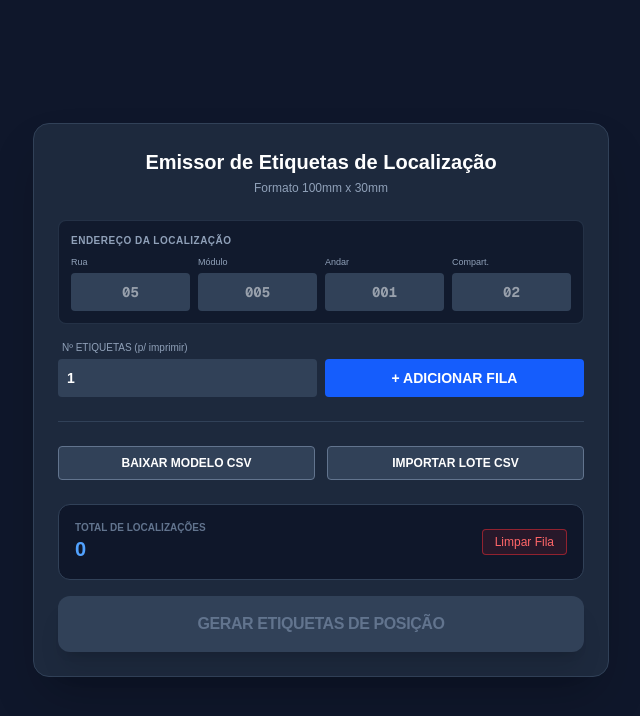
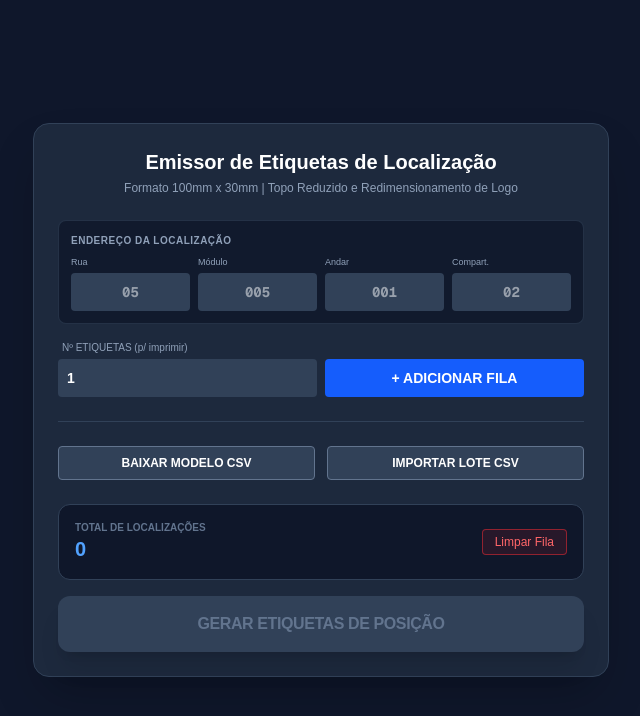
Before and after one commit to ViniciusLeopoldino/gerador-etiquetas-localizacao-v2, a Next.js app: page / in a window 1280 px wide. Shown: the top 716 px of the page, without its empty margins (319-959 px from the left). Built offline with nearby package versions, Linux system fonts and the light colour scheme.

Commit message:
Add TypeScript declaration for bwip-js and update logo resizing comments

```diff
--- a/src/app/page.tsx
+++ b/src/app/page.tsx
@@ -1,4 +1,10 @@
 "use client";
+
+// Declaração de tipo para o bwip-js resolver o erro de compilação do TypeScript na Vercel
+declare module 'bwip-js' {
+  const bwipjs: any;
+  export default bwipjs;
+}
 
 import React, { useState } from 'react';
 import Papa from 'papaparse';
@@ -173,10 +179,10 @@ export default function GeradorEtiquetasLocalizacao() {
           // --- CÓDIGO DE BARRAS PRINCIPAL (SEM TEXTO LEVÍVEL ABAIXO) ---
           doc.addImage(barcodeImg, 'PNG', 2, hSuperior + 2, 48, 14);
 
-          // --- CÁLCULO DE PROPORÇÃO DA LOGO (GARANTE QUE CAIBA SEM DISTORCER) ---
+          // --- CÁLCULO DE PROPORÇÃO DA LOGO ---
           const xLimiteLogo = 53;
-          const larguraMaxLogo = xInicioSeta - xLimiteLogo - 2; // ~21.5mm livre
-          const alturaMaxLogo = 30 - hSuperior - 3; // ~15mm livre
+          const larguraMaxLogo = xInicioSeta - xLimiteLogo - 2;
+          const alturaMaxLogo = 30 - hSuperior - 3;
 
           let novaLarguraLogo = larguraMaxLogo;
           let novaAlturaLogo = (logoImg.height * larguraMaxLogo) / logoImg.width;
@@ -186,7 +192,6 @@ export default function GeradorEtiquetasLocalizacao() {
             novaLarguraLogo = (logoImg.width * alturaMaxLogo) / logoImg.height;
           }
 
-          // Centralização exata dentro do quadrado disponível
           const xLogoCentrado = xLimiteLogo + ((larguraMaxLogo - novaLarguraLogo) / 2) + 1;
           const yLogoCentrado = hSuperior + 1.5 + ((alturaMaxLogo - novaAlturaLogo) / 2);
 
@@ -211,7 +216,7 @@ export default function GeradorEtiquetasLocalizacao() {
     <div className="min-h-screen bg-slate-900 text-white p-4 flex flex-col items-center justify-center">
       <div className="w-full max-w-xl bg-slate-800 p-6 rounded-2xl shadow-2xl border border-slate-700">
         <h1 className="text-xl font-black text-center mb-1">Emissor de Etiquetas de Localização</h1>
-        <p className="text-xs text-slate-400 mb-6 text-center">Formato 100mm x 30mm</p>
+        <p className="text-xs text-slate-400 mb-6 text-center">Formato 100mm x 30mm | Topo Reduzido e Redimensionamento de Logo</p>
 
         {error && <div className="mb-4 p-2 bg-red-500/20 border border-red-500 text-red-200 text-xs rounded text-center">{error}</div>}
 
```
